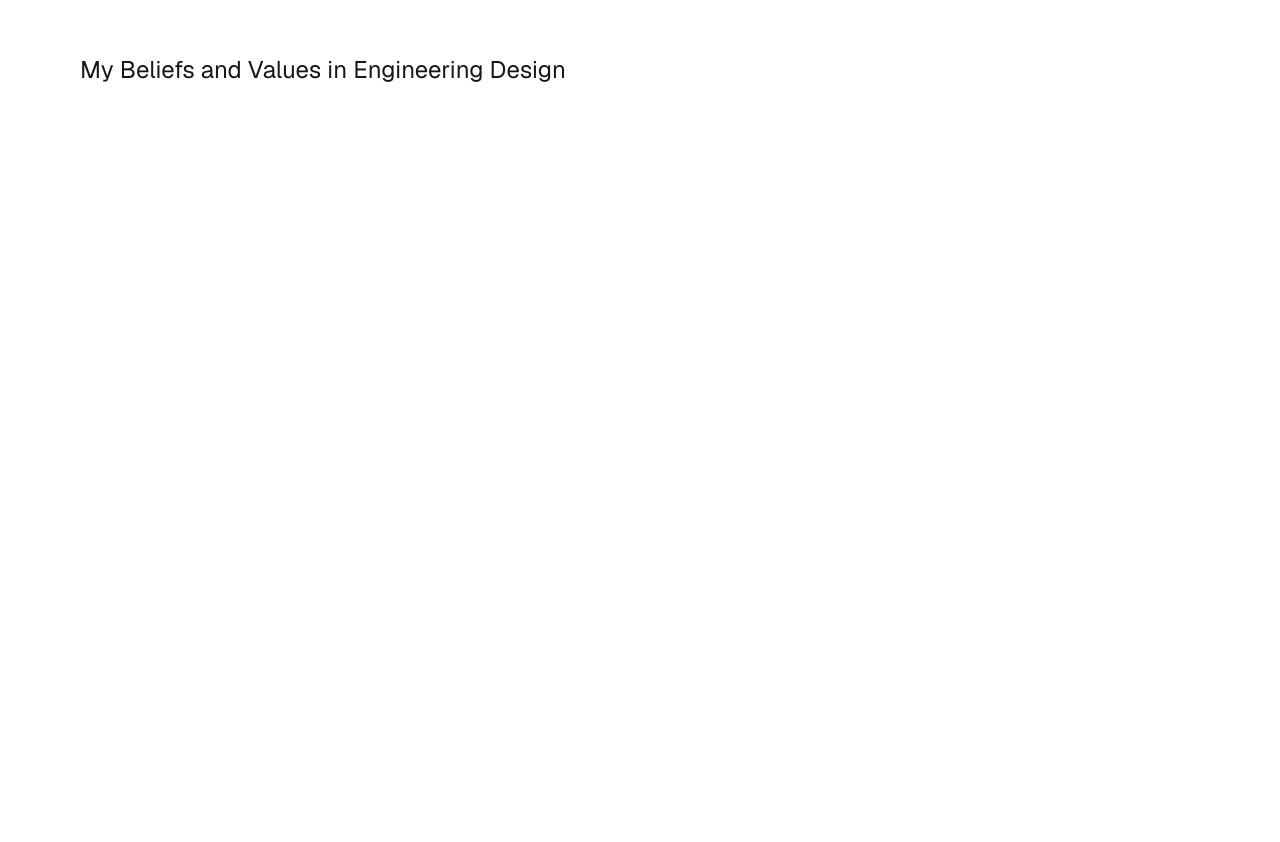
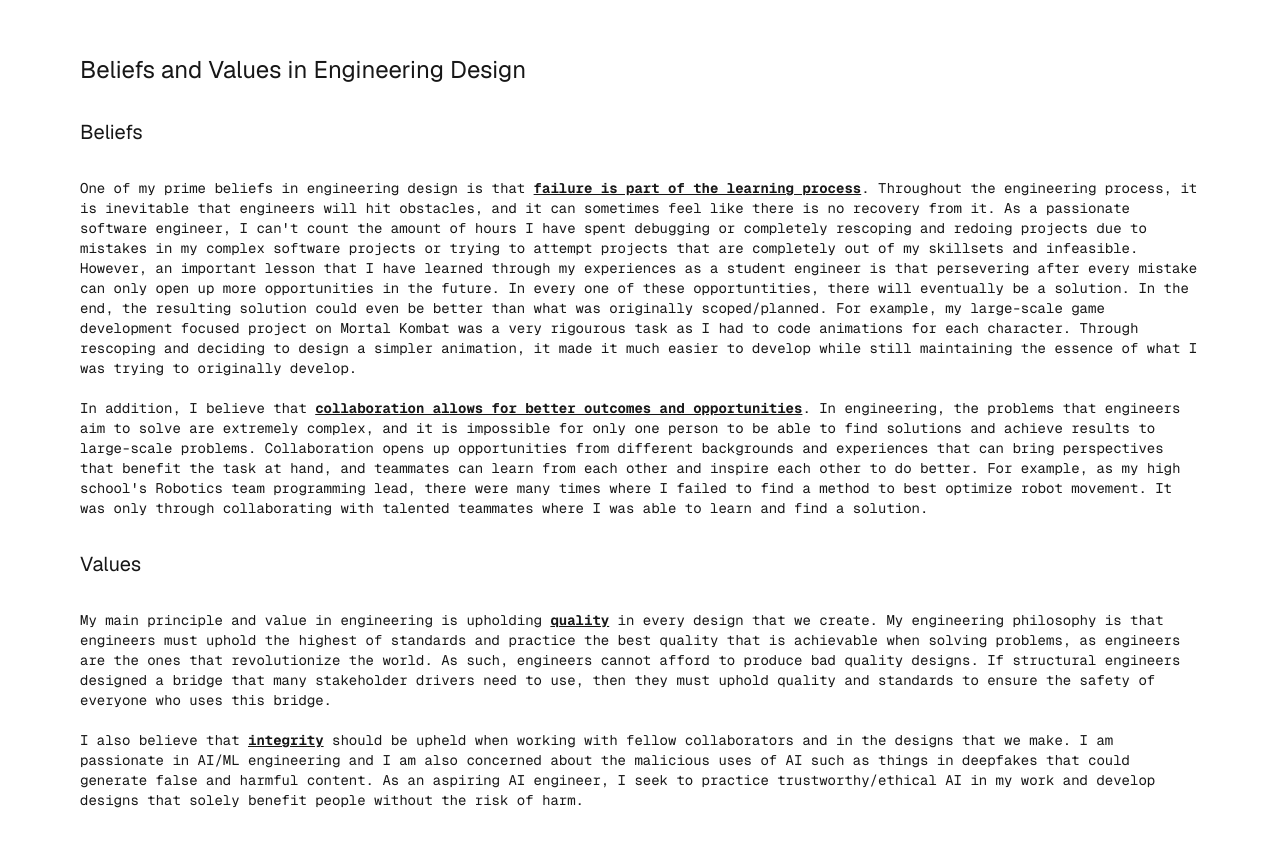
Before and after one commit to kseto06/ks-position-statement, a Next.js app: page /beliefs in a window 1280 px wide. Shown: the part 110-952 px from the top of the page. Before the commit the page ends 800 px from the top, so only its background shows below. Built offline with nearby package versions, Linux system fonts and the light colour scheme.

Commit message:
feat: beliefs page

```diff
--- a/pages/approach.tsx
+++ b/pages/approach.tsx
@@ -21,12 +21,12 @@ const Approach = () => {
             {/* Title */}
             <div className={geistSans.className}>
                 <h1 className="text-inside text-decimal text-xl sm:text-3xl font-[family-name:var(--font-geist-sans)] max-w-lg mx-auto relative w-[max-content] before:absolute before:inset-0 before:animate-typewriter before:bg-black after:absolute after:inset-0 after:w-[0.125em] after:animate-cursor after:bg-white">
-                    Current Approach to Engineering
+                    Approach to Engineering
                 </h1>
             </div>
             <div className={geistSans.className}>
                 <h3 className="text-inside text-decimal text-xl sm:text-xl font-[family-name:var(--font-geist-sans)] max-w-xl mx-auto">
-                    How do I define engineering, design, and engineering design?
+                    How do I define and approach engineering, design, and engineering design?
                 </h3>
             </div>
             {/* Text */}
--- a/pages/beliefs.tsx
+++ b/pages/beliefs.tsx
@@ -1,3 +1,5 @@
+/* eslint-disable react/no-unescaped-entities */
+
 import '../app/globals.css' //Apply consistent style
 import { Geist, Geist_Mono } from "next/font/google";
 
@@ -18,14 +20,51 @@ const Beliefs = () => {
             {/* Title */}
             <div className={geistSans.className}>
                 <h1 className="text-inside text-decimal text-xl sm:text-2xl font-[family-name:var(--font-geist-sans)] max-w-lg mx-auto">
-                    My Beliefs and Values in Engineering Design
+                    Beliefs and Values in Engineering Design
                 </h1>
             </div>
             {/* Text */}
+            <div className={geistSans.className}>
+                <h3 className="text-inside text-decimal text-xl sm:text-xl font-[family-name:var(--font-geist-sans)] max-w-xl mx-auto">
+                    Beliefs
+                </h3>
+            </div>
+            {/* Text */}
             <div className={geistMono.className}>
-                <p className="text-inside text-decimal text-sm text-center sm:text-left font-[family-name:var(--font-geist-mono)] max-w-xs mx-auto relative w-[max-content] before:absolute before:inset-0 before:animate-typewriter before:bg-black after:absolute after:inset-0 after:w-[0.125em] after:animate-cursor after:bg-white">
+                <p className="text-inside text-decimal text-sm text-center sm:text-left font-[family-name:var(--font-geist-mono)] max-w-6xl mx-auto">
+                One of my prime beliefs in engineering design is that <b><u>failure is part of the learning process</u></b>. Throughout the engineering process, it is inevitable that engineers will hit obstacles,
+                and it can sometimes feel like there is no recovery from it. As a passionate software engineer, I can't count the amount of hours I have spent debugging or completely rescoping and redoing projects
+                due to mistakes in my complex software projects or trying to attempt projects that are completely out of my skillsets and infeasible.
+                However, an important lesson that I have learned through my experiences as a student engineer is that persevering after every mistake can only open up more opportunities in the future.
+                In every one of these opportuntities, there will eventually be a solution. In the end, the resulting solution could even be better than what was originally scoped/planned.
+                For example, my large-scale game development focused project on Mortal Kombat was a very rigourous task as I had to code animations for each character. Through rescoping and deciding to
+                design a simpler animation, it made it much easier to develop while still maintaining the essence of what I was trying to originally develop.
+                <br />
+                <br />
+                In addition, I believe that <b><u>collaboration allows for better outcomes and opportunities</u></b>. In engineering, the problems that engineers aim to solve are extremely complex,
+                and it is impossible for only one person to be able to find solutions and achieve results to large-scale problems. Collaboration opens up opportunities from different backgrounds and experiences
+                that can bring perspectives that benefit the task at hand, and teammates can learn from each other and inspire each other to do better.
+                For example, as my high school's Robotics team programming lead, there were many times where I failed to find a method to best optimize robot movement.
+                It was only through collaborating with talented teammates where I was able to learn and find a solution.
+                </p>
+            </div>
 
-                </p>
+            <div className={geistSans.className}>
+                <h3 className="text-inside text-decimal text-xl sm:text-xl font-[family-name:var(--font-geist-sans)] max-w-xl mx-auto">
+                    Values
+                </h3>
+            </div>
+            <div className={geistMono.className}>
+                <p className="text-inside text-decimal text-sm text-center sm:text-left font-[family-name:var(--font-geist-mono)] max-w-6xl mx-auto">
+                My main principle and value in engineering is upholding <b><u>quality</u></b> in every design that we create.
+                My engineering philosophy is that engineers must uphold the highest of standards and practice the best quality that is achievable when solving problems, as engineers
+                are the ones that revolutionize the world. As such, engineers cannot afford to produce bad quality designs. If structural engineers designed a bridge that many stakeholder drivers need to use,
+                then they must uphold quality and standards to ensure the safety of everyone who uses this bridge.
+                <br />
+                <br />
+                I also believe that <b><u>integrity</u></b> should be upheld when working with fellow collaborators and in the designs that we make.
+                I am passionate in AI/ML engineering and I am also concerned about the malicious uses of AI such as things in deepfakes that could generate false and harmful content.
+                As an aspiring AI engineer, I seek to practice trustworthy/ethical AI in my work and develop designs that solely benefit people without the risk of harm.                </p>
             </div>
         </main>
       </div>
```
Also changed, not shown: 1 other file (tests, documents, lock files or other folders).
